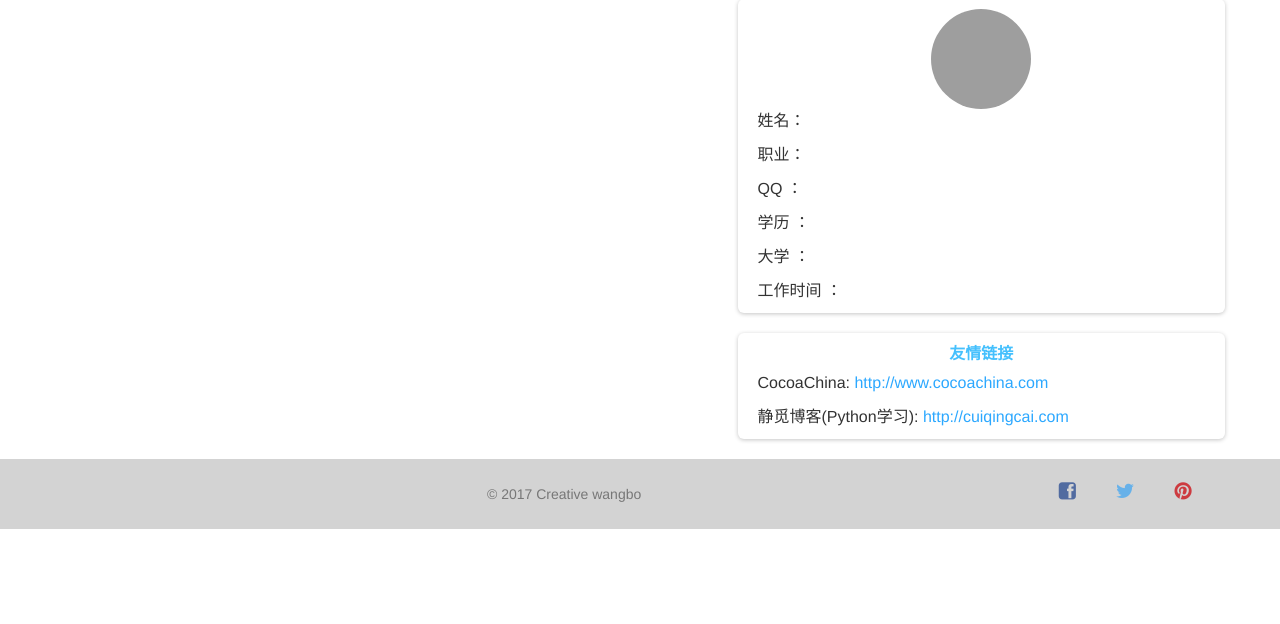
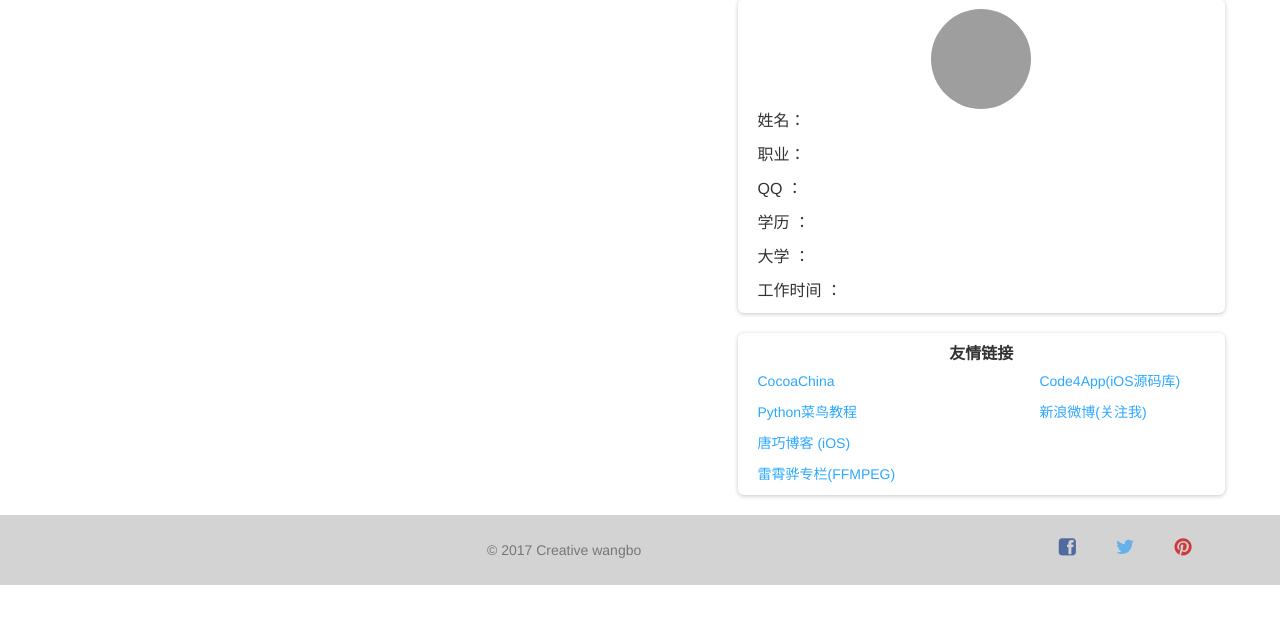
Before and after one commit to laughingwb/Myblog, a Django app: template templates/home.html in a window 1280 px wide. Shown: the part 102-726 px from the top of the page. Run offline with Django 3.2, Linux system fonts and the light colour scheme; the template is opened without the code that fills it, so the values that code supplies are empty; some libraries are stand-ins or nearby versions; grey boxes are pictures that could not be loaded.

Commit message:
提交
提交

```diff
--- a/templates/base.html
+++ b/templates/base.html
@@ -110,12 +110,18 @@
                             <div class="card">
                                 <div class="card-block">
                                     <div class="row text-center">
-                                        <label style="font-size: 16px;margin-top: 10px;color: #45c0fd">友情链接</label>
+                                        <label style="font-size: 16px;margin-top: 10px;">友情链接</label>
                                     </div>
                                     <div class="row">
-                                        <div class="col-md-10" style="margin-left: 20px">
-                                            <p>CocoaChina: <a target="view_window" href="http://www.cocoachina.com">http://www.cocoachina.com</a></p>
-                                            <p>静觅博客(Python学习): <a target="view_window" href="http://cuiqingcai.com">http://cuiqingcai.com</a></p>
+                                        <div class="col-md-5" style="margin-left: 20px">
+                                            <p style="font-size: 14px"><a target="view_window" href="http://www.cocoachina.com">CocoaChina</a></p>
+                                            <p style="font-size: 14px"> <a target="view_window" href="http://www.runoob.com/python/python-tutorial.html">Python菜鸟教程</a></p>
+                                            <p style="font-size: 14px"> <a target="view_window" href="http://blog.devtang.com">唐巧博客 (iOS)</a></p>
+                                            <p style="font-size: 14px"><a target="view_window" href="http://blog.csdn.net/leixiaohua1020/">雷霄骅专栏(FFMPEG)</a></p>
+                                        </div>
+                                        <div class="col-md-5 pull-right">
+                                            <p style="font-size: 14px"><a target="view_window" href="http://code4app.qiniudn.com">Code4App(iOS源码库)</a></p>
+                                            <p style="font-size: 14px"> <a target="view_window" href="http://weibo.com/2697914143/profile?topnav=1&wvr=6">新浪微博(关注我)</a></p>
                                         </div>
                                     </div>
                                 </div>
```
Also changed, not shown: templates/aricledetail.html (added).
